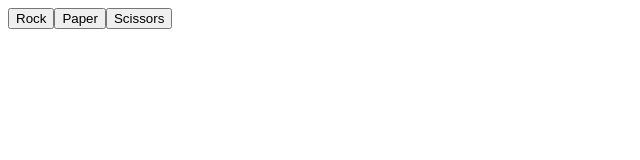
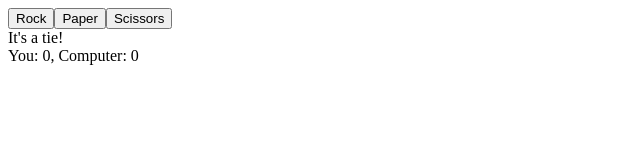
Before and after one commit to ckim53/rock-paper-scissors, a plain HTML site: page index.html in a window 1280 px wide. Both pictures are taken after a click on the button "Rock". Shown: the whole page, without its empty margins (0-640 px from the left). Drawn offline with Linux system fonts and the light colour scheme.

Commit message:
Display running score

```diff
--- a/index.html
+++ b/index.html
@@ -7,5 +7,6 @@
     </head>
     <body>
         <script src="scripts.js"></script>
+        <div class="results"></div>
     </body>
 </html>
--- a/scripts.js
+++ b/scripts.js
@@ -20,6 +20,8 @@ function getHumanChoice(){
 }
 
 function playRound(humanChoice, computerChoice){
+    const results = document.querySelector("div");
+    const runningScore = document.createElement("div");
     if(humanChoice == "rock"){
         switch (computerChoice){
             case ("paper"):
@@ -65,6 +67,8 @@ function playRound(humanChoice, computerChoice){
                 break;
         }
     }
+    runningScore.textContent = `You: ${humanScore}, Computer: ${computerScore}`;
+    results.appendChild(runningScore);
 }
 
 const rockButton = document.createElement("button");
@@ -83,5 +87,3 @@ scissorsButton.addEventListener("click", () => playRound("scissors", getComputer
 body.appendChild(rockButton);
 body.appendChild(paperButton);
 body.appendChild(scissorsButton);
-
-const results = document.createElement("div");
```
